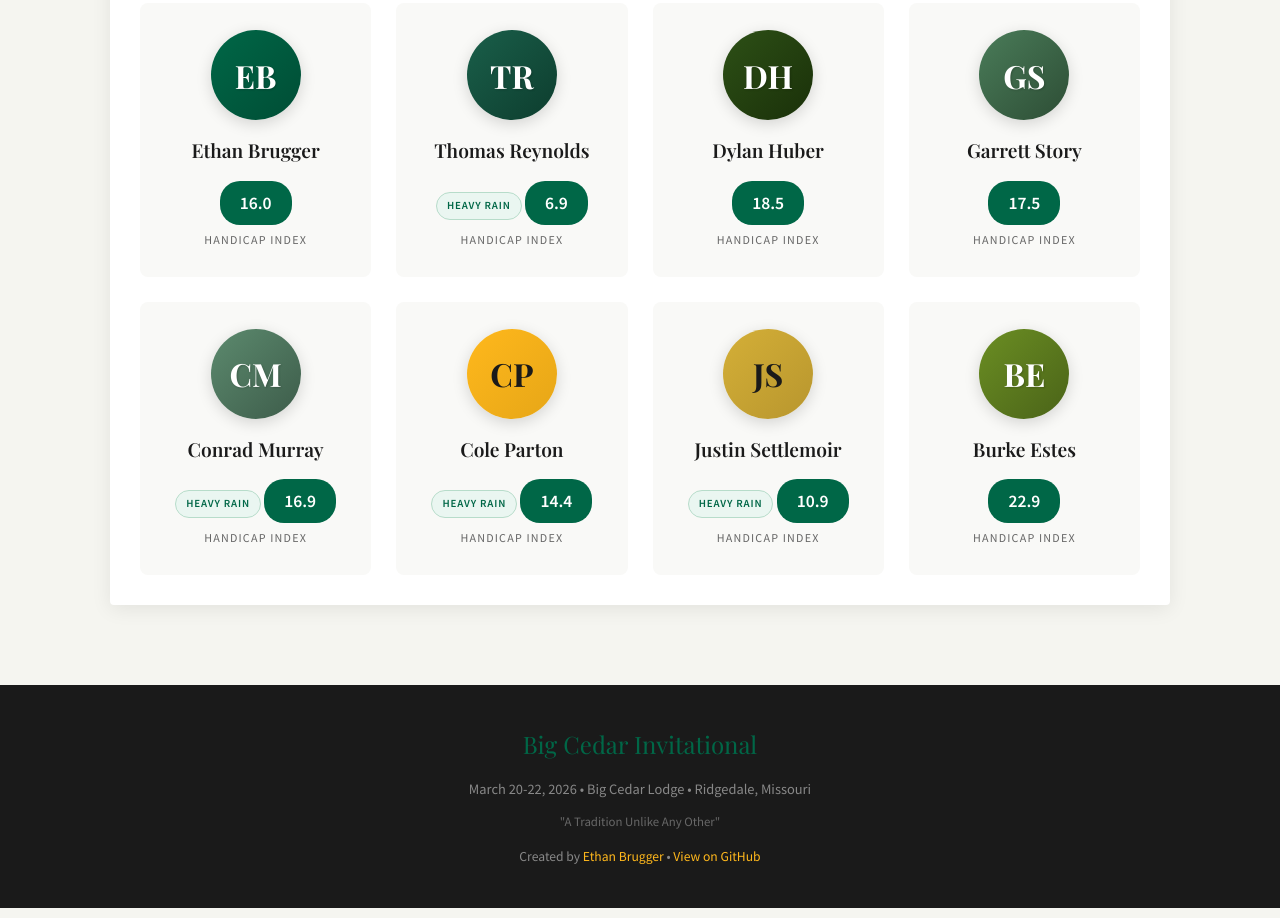
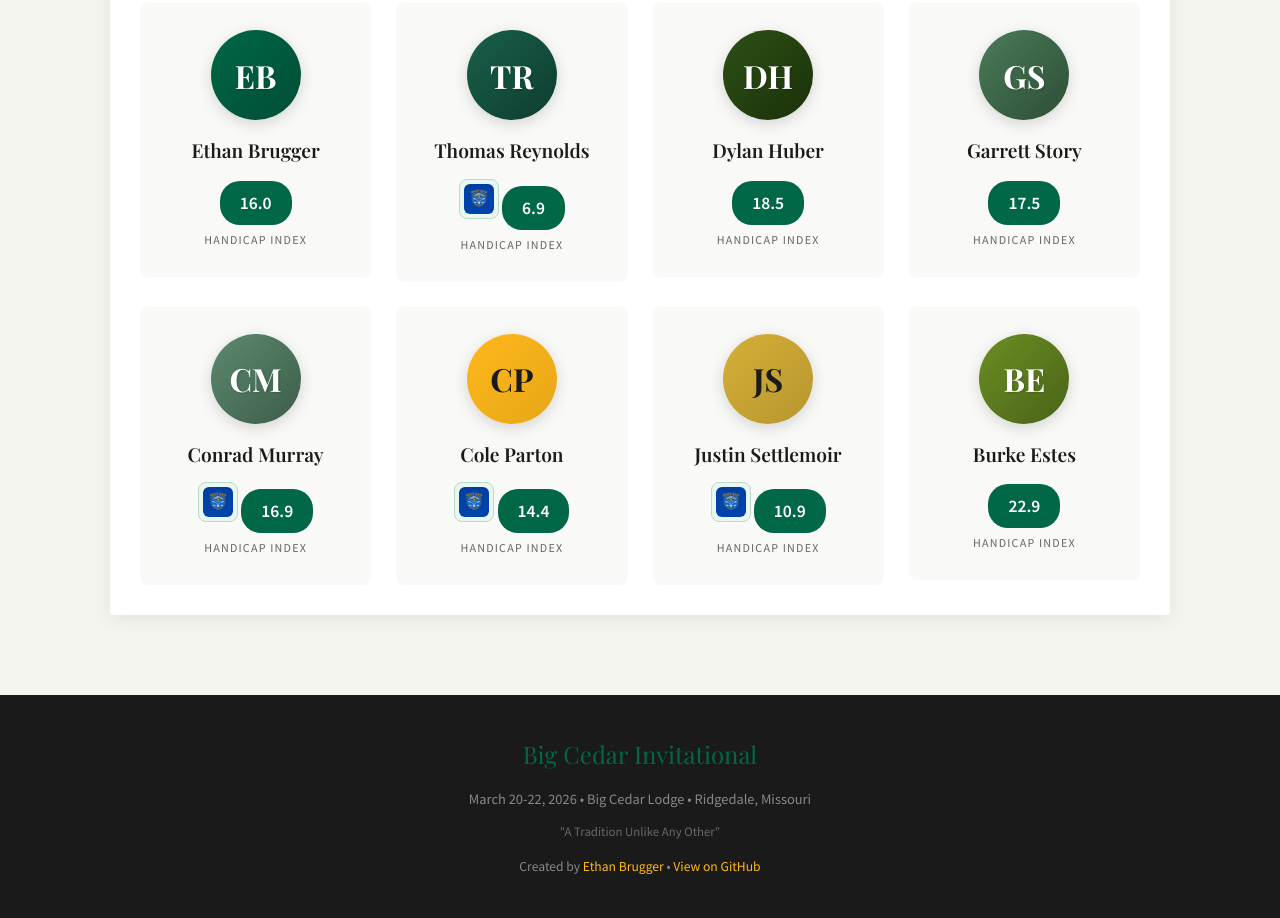
Before and after one commit to hulohot/big-cedar-invitational, a plain HTML site: page index.html in a window 1280 px wide. Shown: the part 6167-7085 px from the top of the page. Drawn offline with nearby package versions, Linux system fonts and the light colour scheme.

Commit message:
Use Heavy Rain logo instead of text on Room 1 player cards

```diff
--- a/index.html
+++ b/index.html
@@ -526,17 +526,22 @@
         }
 
         .team-banner {
-            display: inline-block;
+            display: inline-flex;
+            align-items: center;
+            justify-content: center;
             margin-top: 8px;
-            padding: 4px 10px;
-            border-radius: 999px;
-            font-size: 0.68rem;
-            font-weight: 700;
-            letter-spacing: 0.08em;
-            text-transform: uppercase;
+            padding: 4px;
+            border-radius: 8px;
             background: #eaf6f1;
-            color: #006747;
             border: 1px solid #b7dcca;
+        }
+
+        .team-banner img {
+            width: 30px;
+            height: 30px;
+            border-radius: 6px;
+            object-fit: cover;
+            display: block;
         }
 
         /* Footer */
@@ -1040,7 +1045,7 @@ Repeat until holed out">4-Man Scramble ⓘ</span> (Front 9 / Back 9 / 18 Overall
                     <div class="player-card">
                         <div class="player-avatar avatar-thomas">TR</div>
                         <div class="player-name">Thomas Reynolds</div>
-                        <div class="team-banner">Heavy Rain</div>
+                        <div class="team-banner"><img src="images/heavy-rain-team1.png" alt="Heavy Rain logo"></div>
                         <div class="handicap-display">6.9</div>
                         <div class="handicap-label">Handicap Index</div>
                     </div>
@@ -1065,7 +1070,7 @@ Repeat until holed out">4-Man Scramble ⓘ</span> (Front 9 / Back 9 / 18 Overall
                     <div class="player-card">
                         <div class="player-avatar avatar-conrad">CM</div>
                         <div class="player-name">Conrad Murray</div>
-                        <div class="team-banner">Heavy Rain</div>
+                        <div class="team-banner"><img src="images/heavy-rain-team1.png" alt="Heavy Rain logo"></div>
                         <div class="handicap-display">16.9</div>
                         <div class="handicap-label">Handicap Index</div>
                     </div>
@@ -1074,7 +1079,7 @@ Repeat until holed out">4-Man Scramble ⓘ</span> (Front 9 / Back 9 / 18 Overall
                     <div class="player-card">
                         <div class="player-avatar avatar-cole">CP</div>
                         <div class="player-name">Cole Parton</div>
-                        <div class="team-banner">Heavy Rain</div>
+                        <div class="team-banner"><img src="images/heavy-rain-team1.png" alt="Heavy Rain logo"></div>
                         <div class="handicap-display">14.4</div>
                         <div class="handicap-label">Handicap Index</div>
                     </div>
@@ -1083,7 +1088,7 @@ Repeat until holed out">4-Man Scramble ⓘ</span> (Front 9 / Back 9 / 18 Overall
                     <div class="player-card">
                         <div class="player-avatar avatar-justin">JS</div>
                         <div class="player-name">Justin Settlemoir</div>
-                        <div class="team-banner">Heavy Rain</div>
+                        <div class="team-banner"><img src="images/heavy-rain-team1.png" alt="Heavy Rain logo"></div>
                         <div class="handicap-display">10.9</div>
                         <div class="handicap-label">Handicap Index</div>
                     </div>
```
